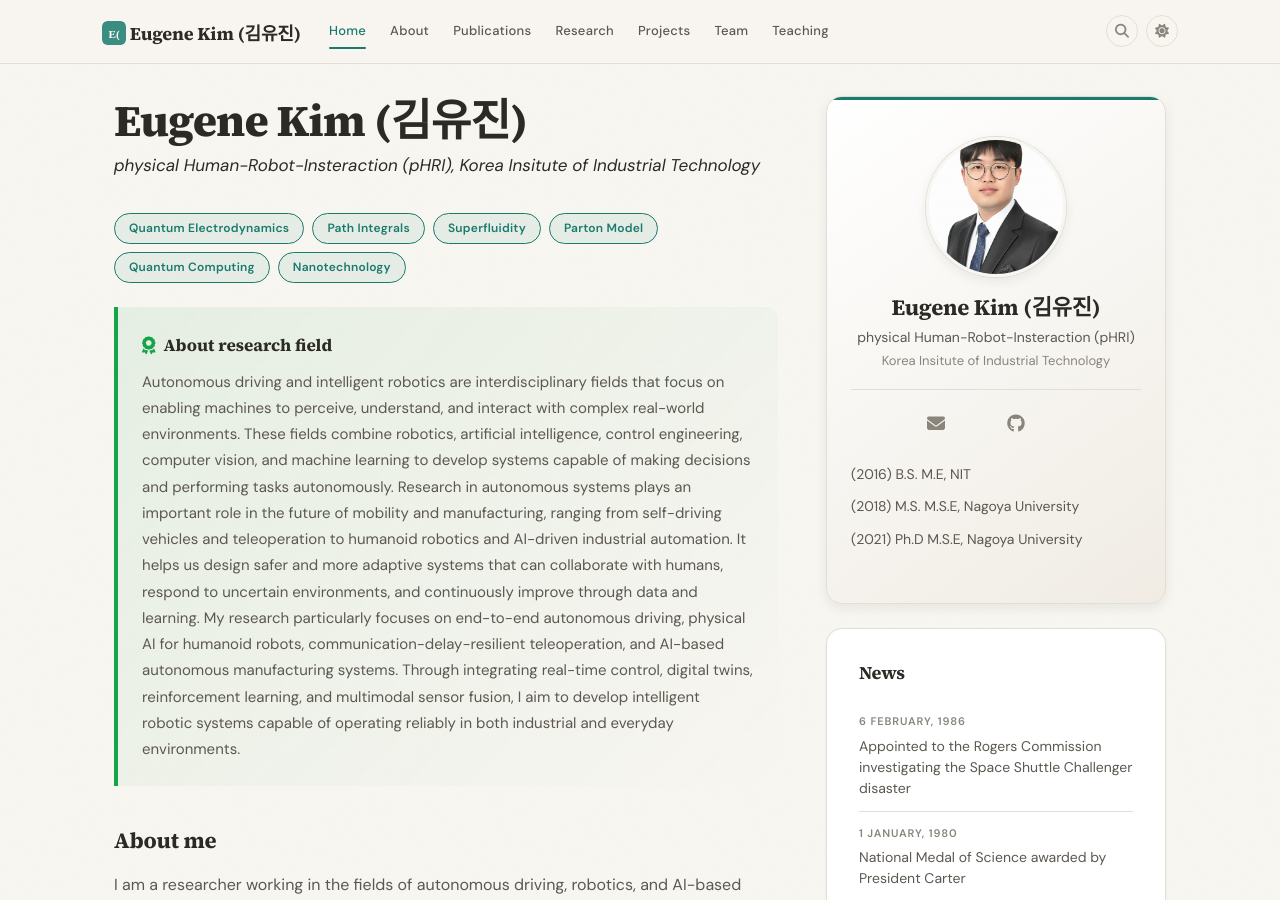
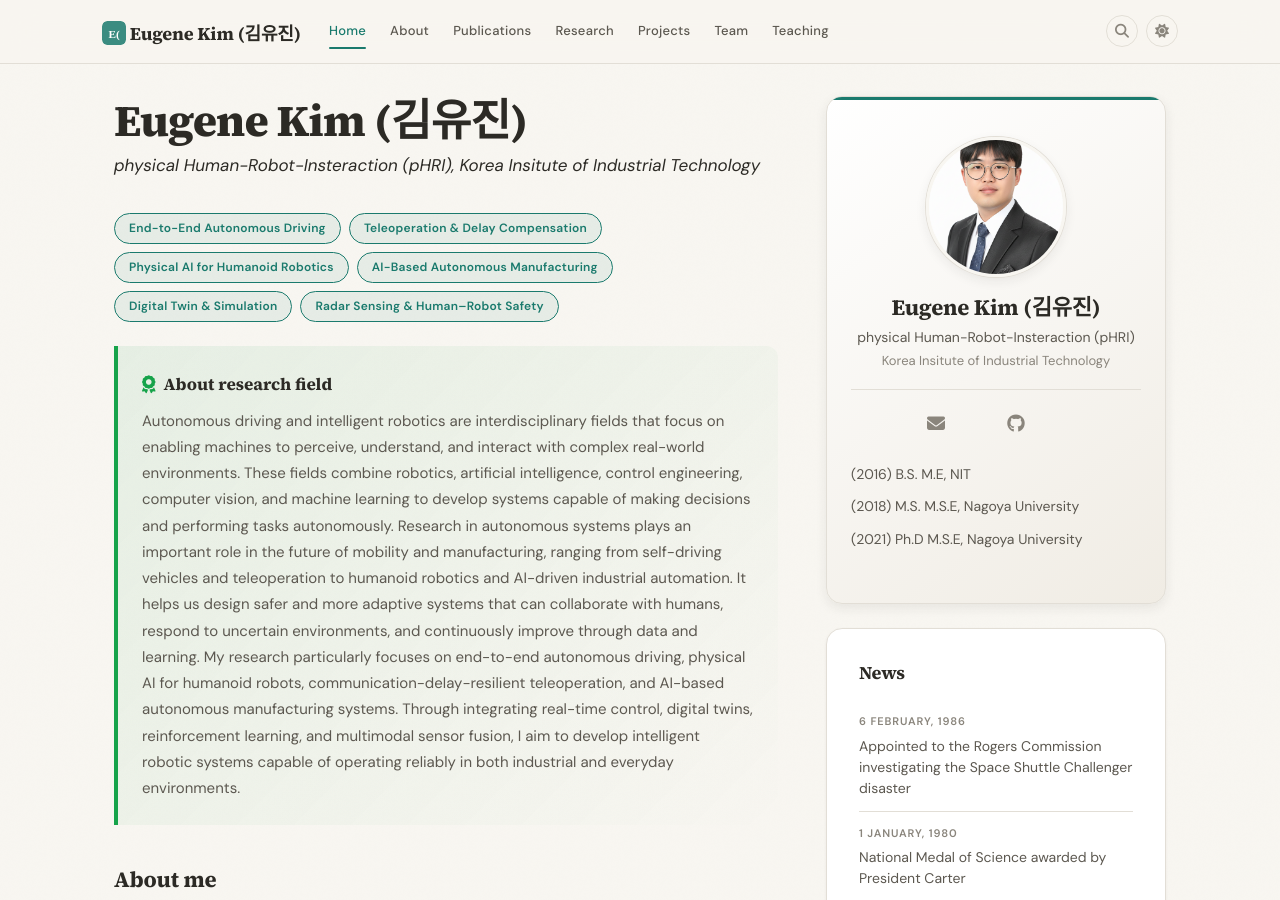
Before and after one commit to kim3957/kim3957, a Jekyll site: the page built from _pages/home.md, in a window 1280 px wide and 900 px high. Built offline with Jekyll 4.4.1, drawn with Linux system fonts in a browser that asks for light colours; a style sheet for code colours, icons or effects is not loaded.

Commit message:
vault backup: 2026-05-06 23:09:28

```diff
--- a/_pages/home.md
+++ b/_pages/home.md
@@ -9,12 +9,12 @@ permalink: /
 <p class="home-hero-sub">{{ site.title }}, {{ site.institution }}</p>
 
 <div class="chip-container" markdown="0">
-<a href="{{ site.url }}{{ site.baseurl }}/research" class="chip">Quantum Electrodynamics</a>
-<a href="{{ site.url }}{{ site.baseurl }}/research" class="chip">Path Integrals</a>
-<a href="{{ site.url }}{{ site.baseurl }}/research" class="chip">Superfluidity</a>
-<a href="{{ site.url }}{{ site.baseurl }}/research" class="chip">Parton Model</a>
-<a href="{{ site.url }}{{ site.baseurl }}/research" class="chip">Quantum Computing</a>
-<a href="{{ site.url }}{{ site.baseurl }}/research" class="chip">Nanotechnology</a>
+<a href="{{ site.url }}{{ site.baseurl }}/research" class="chip">End-to-End Autonomous Driving</a>
+<a href="{{ site.url }}{{ site.baseurl }}/research" class="chip">Teleoperation & Delay Compensation</a>
+<a href="{{ site.url }}{{ site.baseurl }}/research" class="chip">Physical AI for Humanoid Robotics</a>
+<a href="{{ site.url }}{{ site.baseurl }}/research" class="chip">AI-Based Autonomous Manufacturing</a>
+<a href="{{ site.url }}{{ site.baseurl }}/research" class="chip">Digital Twin & Simulation</a>
+<a href="{{ site.url }}{{ site.baseurl }}/research" class="chip">Radar Sensing & Human–Robot Safety</a>
 </div>
 
 
```
